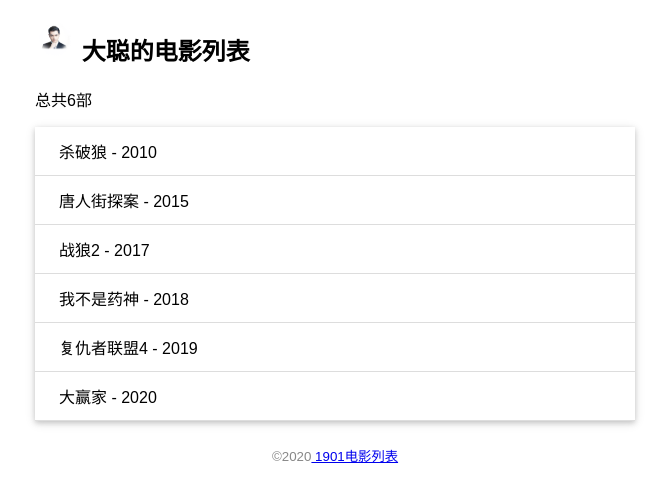
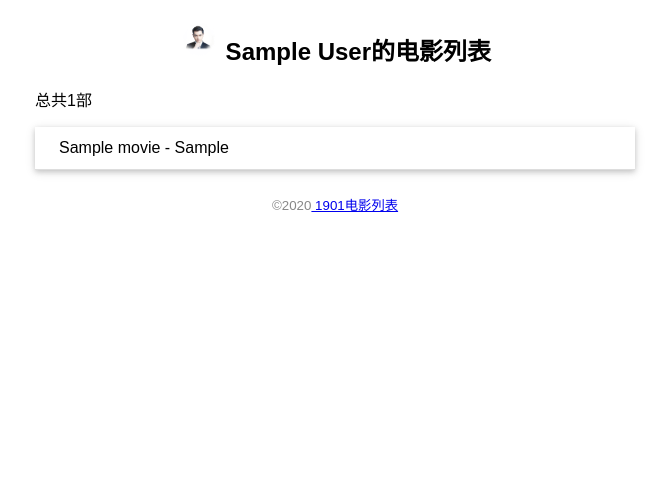
Before and after one commit to zhaoerzong/flask1901, a Flask app: page / in a window 1280 px wide. Shown: the top 502 px of the page, without its empty margins (305-974 px from the left). Run offline with Flask 2, Linux system fonts and the light colour scheme; tables that the repository leaves empty hold one stand-in row (values such as "Sample post").

Commit message:
数据库操作

```diff
--- a/day1/watchlist/app.py
+++ b/day1/watchlist/app.py
@@ -1,23 +1,68 @@
+import os
+import sys
+import click
+
 from flask import Flask,render_template
+from flask_sqlalchemy import SQLAlchemy   #导入扩展类
+
+WIN = sys.platform.startswith('win')
+if WIN:
+    prefix = 'sqlite:///'   #windows
+else:
+    prefix = 'sqlite:////'   #linux，mic其他平台
+
+
 app = Flask(__name__)
 
 
+
+app.config['SQLALCHEMY_DATABASE_URI'] = prefix + os.path.join(app.root_path,'data.db')
+app.config['SQLALCHEMY_TRACK_MODIFICATIONS'] = False    #关闭对模型修改的监控
+db = SQLAlchemy(app)  #初始化扩展，传入程序实例app
+
+
+#自定义命令
+@app.cli.command()    #装饰器，注册命令
+@click.option('--drop',is_flag=True,help='Create after drop(删除后再创建)')
+def initdb(drop):
+    if drop:
+        db.drop_all()
+    db.create_all()
+    click.echo('初始化数据库完成。。。')
+
+
+#models
+class User(db.Model):
+    id = db.Column(db.Integer,primary_key=True)  #主键
+    name = db.Column(db.String(20))   #名字
+
+class Movie(db.Model):
+    id = db.Column(db.Integer,primary_key=True)   #主键
+    title = db.Column(db.String(60))  #电影标题
+    year = db.Column(db.String(4))  #电影年份
+
+
+
+
+#views
 #多URL
 @app.route('/')
 # @app.route('/index')
 # @app.route('/home')
 
 def index():
-    name = "大聪"
-    movies = [
-        {'title':'杀破狼','year':'2010'},
-        {'title':'唐人街探案','year':'2015'},
-        {'title':'战狼2','year':'2017'},
-        {'title':'我不是药神','year':'2018'},
-        {'title':'复仇者联盟4','year':'2019'},
-        {'title':'大赢家','year':'2020'},
-    ]
-    return render_template('index.html',name=name,movies=movies)
+    # name = "大聪"
+    # movies = [
+    #     {'title':'杀破狼','year':'2010'},
+    #     {'title':'唐人街探案','year':'2015'},
+    #     {'title':'战狼2','year':'2017'},
+    #     {'title':'我不是药神','year':'2018'},
+    #     {'title':'复仇者联盟4','year':'2019'},
+    #     {'title':'大赢家','year':'2020'},
+    # ]
+    user = User.query.first()   #读取用户记录
+    movies = Movie.query.all()  #读取所有电影记录
+    return render_template('index.html',user=user,movies=movies)
     # return "<h1>hello,Flask!!!</h1>"
 
 
--- a/day1/watchlist/static/css/style.css
+++ b/day1/watchlist/static/css/style.css
@@ -15,6 +15,10 @@ footer{
     margin-top:15px;
     text-align: center;
     padding: 10px;
+}
+
+h2{
+    text-align: center;
 }
 
 /* 头像 */
--- a/day1/watchlist/templates/index.html
+++ b/day1/watchlist/templates/index.html
@@ -4,13 +4,15 @@
     <meta charset="UTF-8">
     <meta name="viewport" content="width=device-width, initial-scale=1.0">
     <meta http-equiv="X-UA-Compatible" content="ie=edge">
-    <title>{{ name }}的电影列表</title>
+    {# 标签页图片 #}
+    <link rel="icon" href="{{ url_for('static',filename='images/favicon.jpg')}}">
+    <title>{{ user.name }}的电影列表</title>
     <link rel="stylesheet" href="{{ url_for('static',filename='css/style.css')}}">
 </head>
 <body>
     <h2>
         <img class='avatar' src="{{ url_for('static',filename='images/2.png') }}" alt="头像">
-        {{ name }}的电影列表
+        {{ user.name }}的电影列表
 
     </h2>
     {# length过滤器获取movies变量长度 #}
```
Also changed, not shown: day1/watchlist/static/images/favicon.jpg (added), 1 other file.
